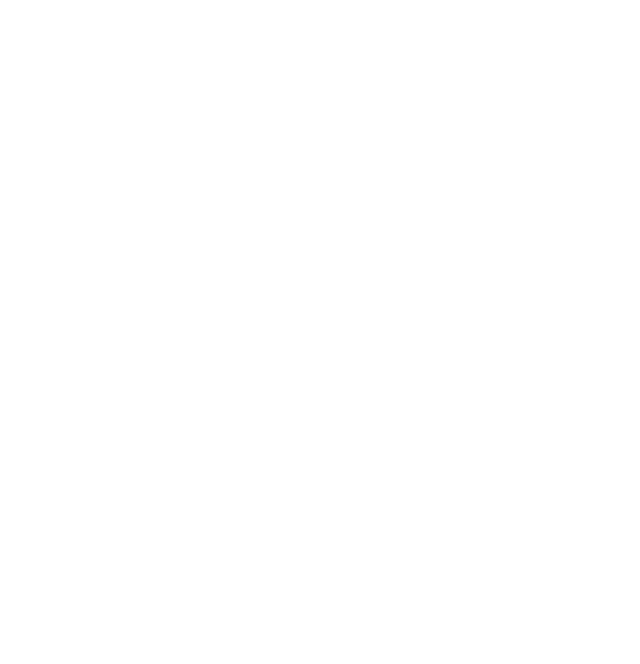
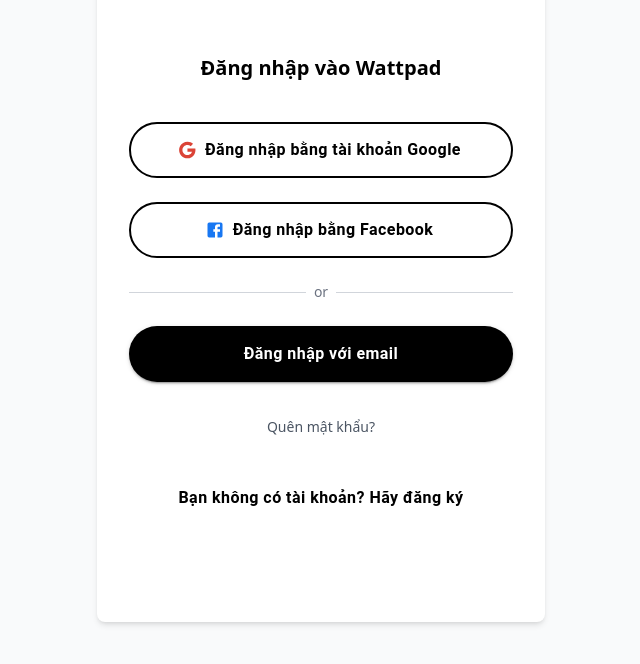
Before and after one commit to MinhTranQuoc/mental-health-app, a React (Create React App) app: page /login in a window 1280 px wide. Before the commit this address had no page. Shown: the part 110-774 px from the top of the page, without its empty margins (319-959 px from the left). Built offline with nearby package versions, Linux system fonts and the light colour scheme.

Commit message:
create login form

```diff
--- a/src/App.tsx
+++ b/src/App.tsx
@@ -2,6 +2,7 @@
 import { BrowserRouter as Router, Route, Routes } from 'react-router-dom';
 import HomeLayout from './layouts/HomeLayout';
 import HomePage from './pages/Home/HomePage';
+import LoginForm from './components/Login/LoginForm';
 
 function App() {
   return (
@@ -10,6 +11,9 @@
         <Route path="/" element={<HomeLayout />}>
 					<Route index element={<HomePage />} />
 				</Route>
+        <Route path="/login" element={<LoginForm />}>
+				</Route>
+
       </Routes>
     </Router>
   );
--- a/src/components/Home/ComicGrid.tsx
+++ b/src/components/Home/ComicGrid.tsx
@@ -38,13 +38,13 @@
 const ComicGrid = () => {
   const scrollContainerRef = useRef<HTMLDivElement | null>(null);
   const [currentPage, setCurrentPage] = useState(1);
-  const itemsPerPage = 5;
+  const itemsPerPage = 25;
 
   useEffect(() => {
     const container = scrollContainerRef.current;
     if (container) {
-      const scrollAmount = 254; // Amount of scroll per frame
-      const intervalDelay = 4000;
+      const scrollAmount = 280; // Amount of scroll per frame
+      const intervalDelay = 5000;
 
       const content = container.innerHTML;
       container.innerHTML = `${content}${content}`;
--- /dev/null
+++ b/src/components/Login/LoginForm.tsx
@@ -0,0 +1,111 @@
+import React from 'react';
+import { Button } from '@mui/material';
+import { Facebook, Google } from '@mui/icons-material';
+
+const LoginForm = () => {
+  return (
+    <div className="flex justify-center items-center h-screen bg-gray-50">
+      <div className="bg-white py-24 px-8 rounded-lg shadow-md w-full max-w-md"> {/* Tăng padding top/bottom để tăng chiều cao */}
+        <h2 className="text-xl font-bold mb-10 text-center">Đăng nhập vào Wattpad</h2>
+
+        {/* Form Content with spacing between elements */}
+        <div className="space-y-6"> {/* Khoảng cách giữa các nút và các phần tử khác */}
+          {/* Google Login Button */}
+          <Button
+            variant="outlined"
+            startIcon={<Google sx={{ color: '#DB4437' }} />} // Màu sắc của icon Google
+            fullWidth
+            className="normal-case"
+            style={{
+              justifyContent: 'center',
+              height: '56px', // Chiều cao nút
+              borderRadius: '9999px', // Bo góc tròn
+              borderWidth: '2px',
+              borderColor: '#000', // Màu viền đen
+              color: '#000', // Màu chữ đen
+              fontWeight: 'bold', // Chữ đậm
+              fontSize: '16px', // Kích thước chữ to hơn
+              textTransform: 'none', // Giữ nguyên chữ cái
+            }}
+          >
+            Đăng nhập bằng tài khoản Google
+          </Button>
+
+          {/* Facebook Login Button */}
+          <Button
+            variant="outlined"
+            startIcon={<Facebook sx={{ color: '#1877F2' }} />} // Màu sắc của icon Facebook
+            fullWidth
+            className="normal-case"
+            style={{
+              justifyContent: 'center',
+              height: '56px', // Chiều cao nút
+              borderRadius: '9999px', // Bo góc tròn
+              borderWidth: '2px',
+              borderColor: '#000', // Màu viền đen
+              color: '#000', // Màu chữ đen
+              fontWeight: 'bold', // Chữ đậm
+              fontSize: '16px', // Kích thước chữ to hơn
+              textTransform: 'none', // Giữ nguyên chữ cái
+            }}
+          >
+            Đăng nhập bằng Facebook
+          </Button>
+
+          {/* Divider */}
+          <div className="flex items-center">
+            <hr className="flex-grow border-gray-300" />
+            <span className="px-2 text-gray-500 text-sm">or</span>
+            <hr className="flex-grow border-gray-300" />
+          </div>
+
+          {/* Email Login Button */}
+          <Button
+            variant="contained"
+            fullWidth
+            className="bg-black text-white"
+            style={{
+              height: '56px', // Chiều cao nút
+              borderRadius: '9999px', // Bo góc tròn
+              backgroundColor: '#000', // Nền đen
+              fontWeight: 'bold', // Chữ đậm
+              fontSize: '16px', // Kích thước chữ to hơn
+              textTransform: 'none', // Giữ nguyên chữ cái
+            }}
+          >
+            Đăng nhập với email
+          </Button>
+        </div>
+
+        {/* Forgot Password */}
+        <div className="text-center my-8">
+          <a href="#" className="text-sm text-gray-600 hover:underline">Quên mật khẩu?</a>
+        </div>
+
+        {/* Sign Up Button */}
+        <div className="text-center">
+          <Button
+            href="#" // Đường dẫn đến trang đăng ký
+            variant="outlined"
+            fullWidth
+            className="normal-case"
+            style={{
+              height: '56px', // Chiều cao nút
+              borderRadius: '9999px', // Bo góc tròn
+              borderWidth: '2px',
+              borderColor: '#ffffff', // Màu viền đen
+              color: '#000', // Màu chữ đen
+              fontWeight: 'bold', // Chữ đậm
+              fontSize: '16px', // Kích thước chữ to hơn
+              textTransform: 'none', // Giữ nguyên chữ cái
+            }}
+          >
+            Bạn không có tài khoản? Hãy đăng ký
+          </Button>
+        </div>
+      </div>
+    </div>
+  );
+};
+
+export default LoginForm;
```
